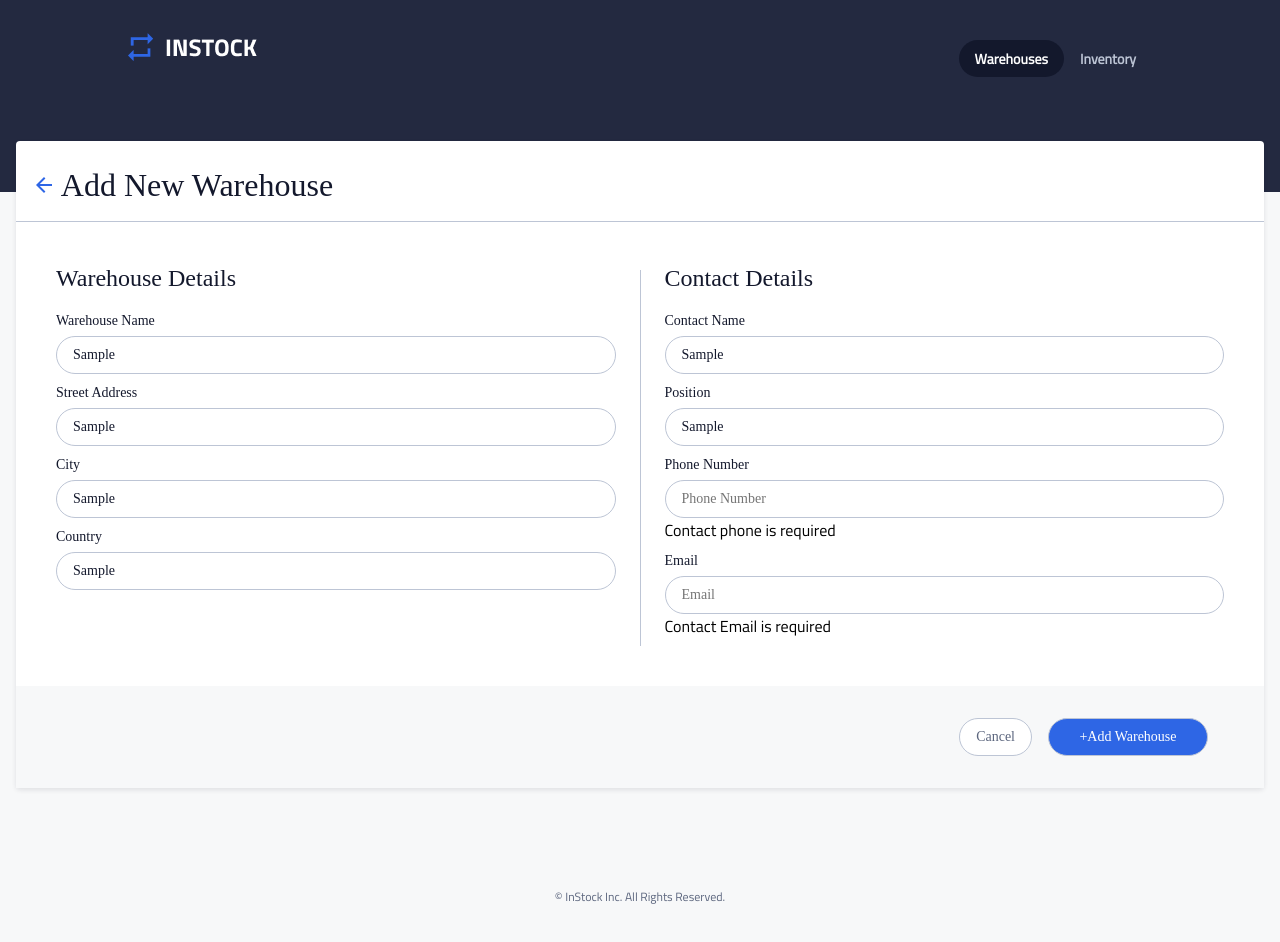
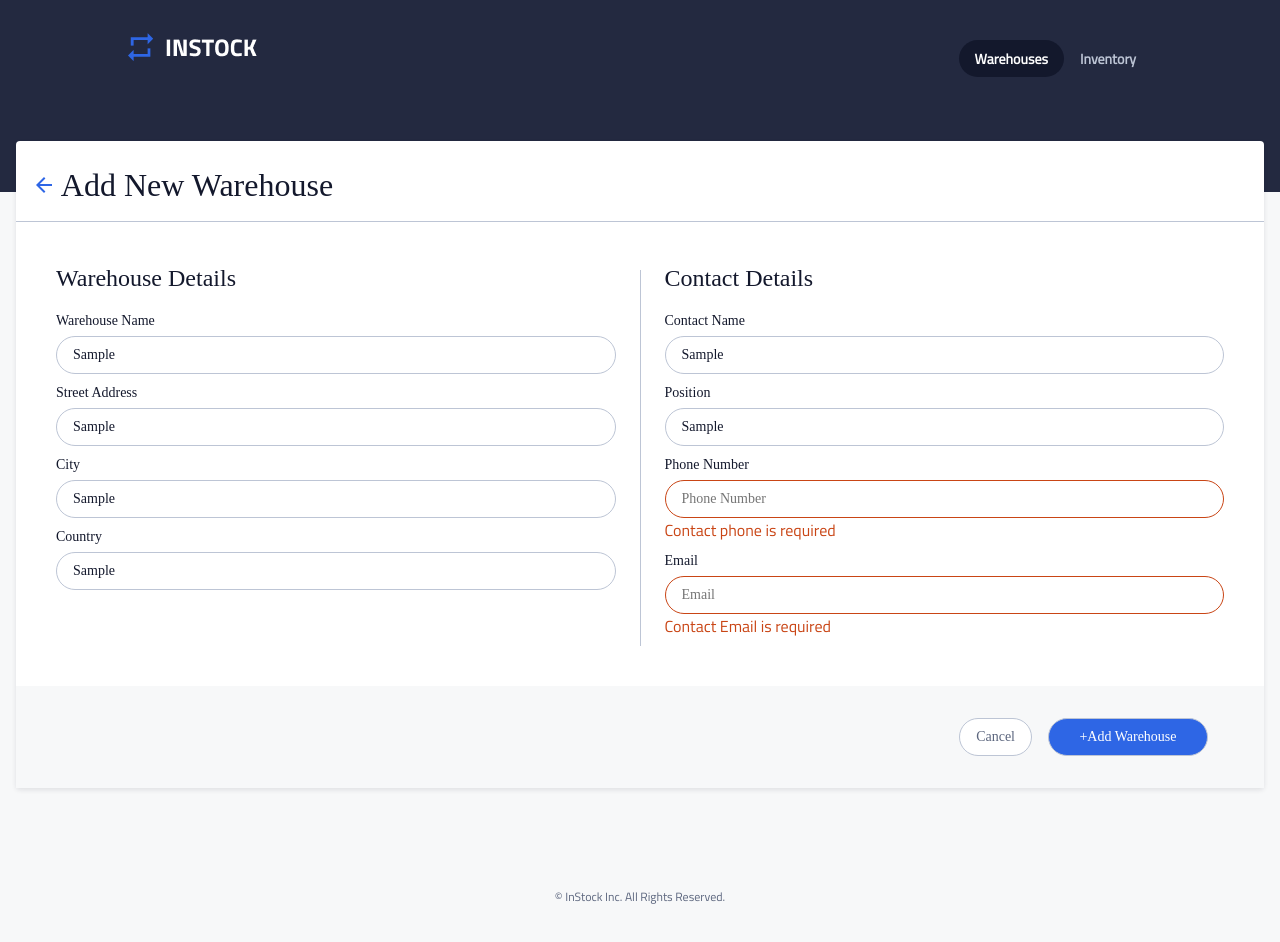
Before and after one commit to hilarykhc/instock-client, a React (Create React App) app: page /warehouse/add in a window 1280 px wide. Both pictures are taken after typing "Sample", "Sample", "Sample", "Sample", "Sample", "Sample" into the empty fields and a click on the button "+Add Warehouse". Shown: the top 942 px of the page. Built offline with nearby package versions, Linux system fonts and the light colour scheme.

Commit message:
Add Error class

```diff
--- a/src/components/WarehouseForm/WarehouseForm.jsx
+++ b/src/components/WarehouseForm/WarehouseForm.jsx
@@ -139,7 +139,7 @@ const WarehouseForm = () => {
                 placeholder="Warehouse Name"
               />
               {errors.warehouse_name && (
-                <span className="error-message">{errors.warehouse_name}</span>
+                <div className="error-message">{errors.warehouse_name}</div>
               )}
             </div>
             <div className="warehouse-form__group">
@@ -197,7 +197,7 @@ const WarehouseForm = () => {
                 placeholder="Country"
               />
               {errors.country && (
-                <span className="error-message">{errors.country}</span>
+                <div className="error-message">{errors.country}</div>
               )}
             </div>
           </section>
@@ -221,7 +221,7 @@ const WarehouseForm = () => {
                 placeholder="Contact Name"
               />
               {errors.contact_name && (
-                <span className="error-message">{errors.contact_name}</span>
+                <div className="error-message">{errors.contact_name}</div>
               )}
             </div>
             <div className="warehouse-form__group">
@@ -243,7 +243,7 @@ const WarehouseForm = () => {
                 placeholder="Position"
               />
               {errors.contact_position && (
-                <span className="error-message">{errors.contact_position}</span>
+                <div className="error-message">{errors.contact_position}</div>
               )}
             </div>
             <div className="warehouse-form__group">
@@ -262,7 +262,7 @@ const WarehouseForm = () => {
                 placeholder="Phone Number"
               />
               {errors.contact_phone && (
-                <span className="error-message">{errors.contact_phone}</span>
+                <div className="error-message">{errors.contact_phone}</div>
               )}
             </div>
             <div className="warehouse-form__group">
@@ -281,7 +281,7 @@ const WarehouseForm = () => {
                 placeholder="Email"
               />
               {errors.contact_email && (
-                <span className="error-message">{errors.contact_email}</span>
+                <div className="error-message">{errors.contact_email}</div>
               )}
             </div>
           </section>
--- a/src/components/WarehouseForm/WarehouseForm.scss
+++ b/src/components/WarehouseForm/WarehouseForm.scss
@@ -89,3 +89,10 @@
     padding-bottom: $padding-mobile-bw-component;
   }
 }
+
+.error-message{
+color: $red;
+}
+.error{
+ border: 1px solid $red;
+}
```
